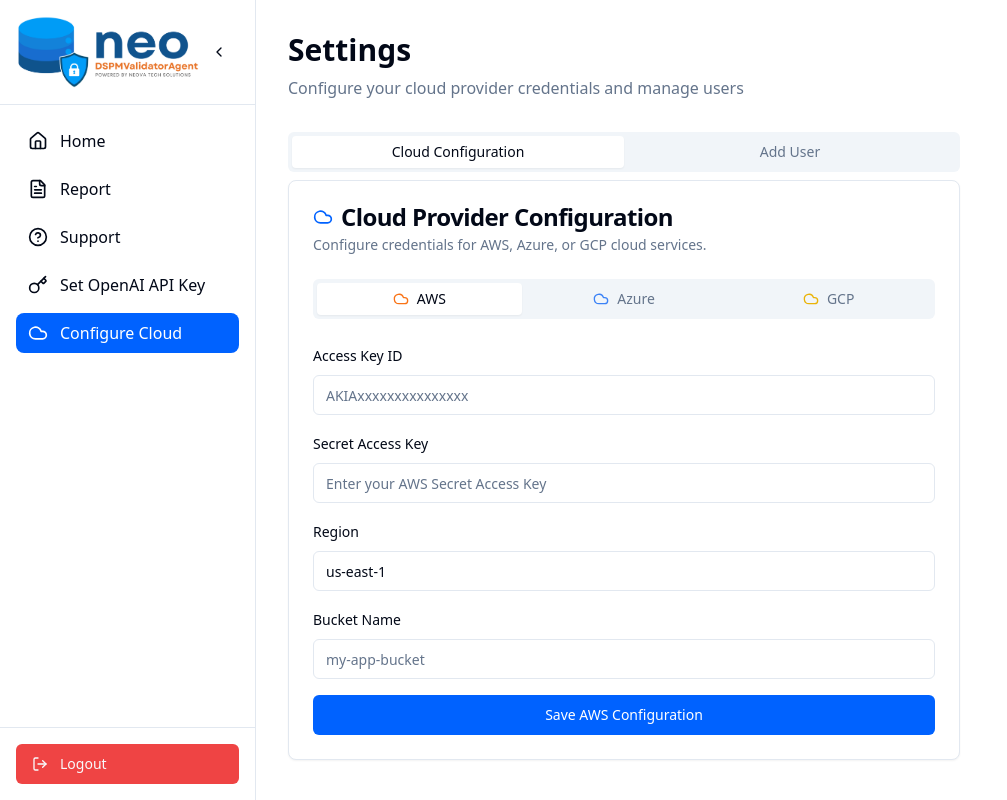
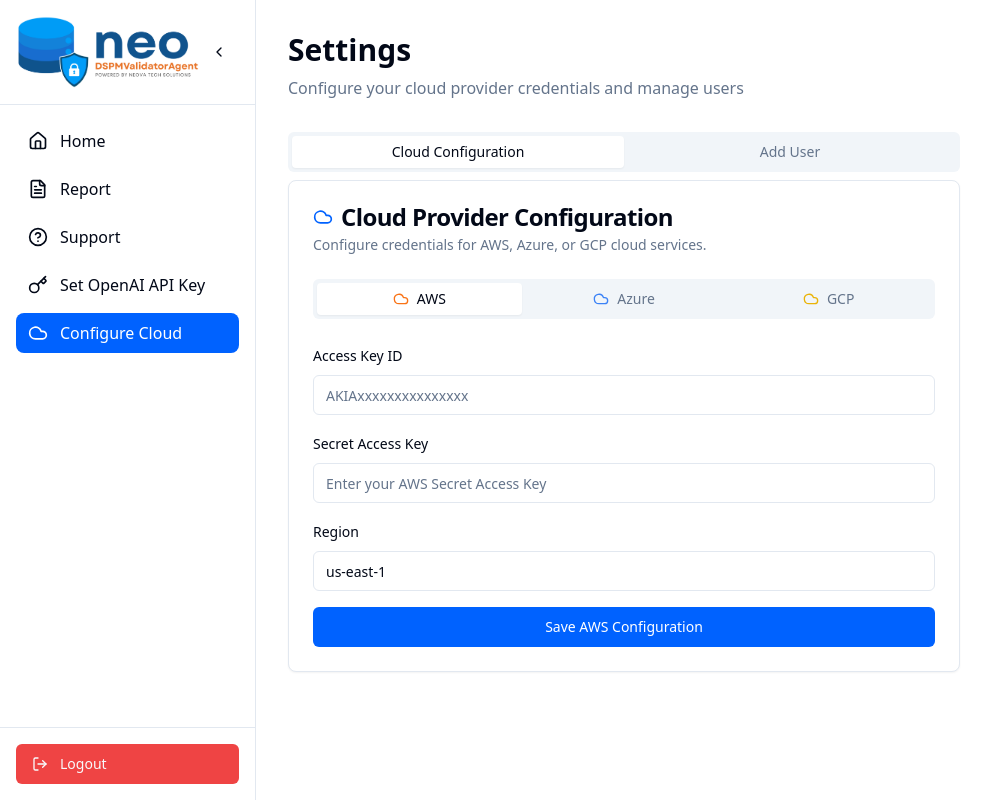
Before and after one commit to yashpmahajan/neo-dspm-hub, a React (Vite) app: page /settings in a window 1280 px wide. Shown: the whole page, without its empty margins (0-1007 px from the left). Built offline with nearby package versions, Linux system fonts and the light colour scheme; sample sign-in values are in the browser's storage.

Commit message:
setting and upload model configuration

```diff
--- a/src/components/UploadModal.tsx
+++ b/src/components/UploadModal.tsx
@@ -68,9 +68,6 @@ export const UploadModal = ({ open, onOpenChange, onUpload, isUploading }: Uploa
     switch (datastore) {
       case 'aws-s3':
         return [
-          { key: 'AWS_ACCESS_KEY_ID', label: 'AWS Access Key ID', placeholder: 'Enter your AWS Access Key ID' },
-          { key: 'AWS_SECRET_ACCESS_KEY', label: 'AWS Secret Access Key', placeholder: 'Enter your AWS Secret Access Key' },
-          { key: 'AWS_REGION', label: 'AWS Region', placeholder: 'e.g., us-east-1' },
           { key: 'AWS_BUCKET_NAME', label: 'AWS Bucket Name', placeholder: 'Enter your S3 bucket name' },
         ];
       case 'aws-rds':
--- a/src/pages/Settings.tsx
+++ b/src/pages/Settings.tsx
@@ -18,7 +18,6 @@ const Settings = () => {
     accessKey: "",
     secretKey: "",
     region: "us-east-1",
-    bucketName: ""
   });
 
   const [azureCredentials, setAzureCredentials] = useState({
@@ -72,7 +71,6 @@ const Settings = () => {
           access_key_id: awsCredentials.accessKey,
           secret_access_key: awsCredentials.secretKey,
           region: awsCredentials.region,
-          bucket_name: awsCredentials.bucketName,
         }),
       });
 
@@ -273,17 +271,6 @@ const Settings = () => {
                           value={awsCredentials.region}
                           onChange={(e) => setAwsCredentials(prev => ({ ...prev, region: e.target.value }))}
                           placeholder="e.g., ap-south-1"
-                          required
-                        />
-                      </div>
-
-                      <div className="space-y-2">
-                        <Label htmlFor="bucketName">Bucket Name</Label>
-                        <Input
-                          id="bucketName"
-                          value={awsCredentials.bucketName}
-                          onChange={(e) => setAwsCredentials(prev => ({ ...prev, bucketName: e.target.value }))}
-                          placeholder="my-app-bucket"
                           required
                         />
                       </div>
```
